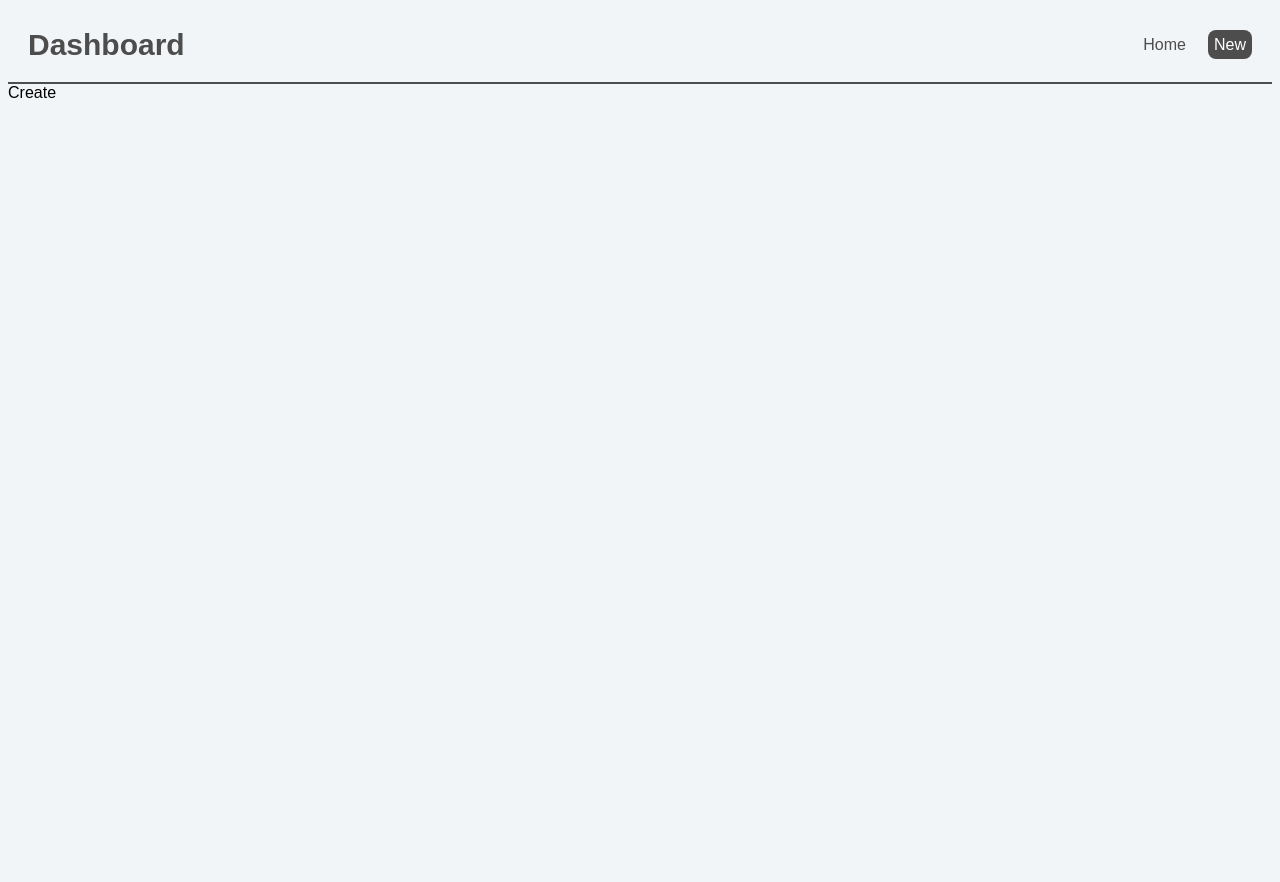
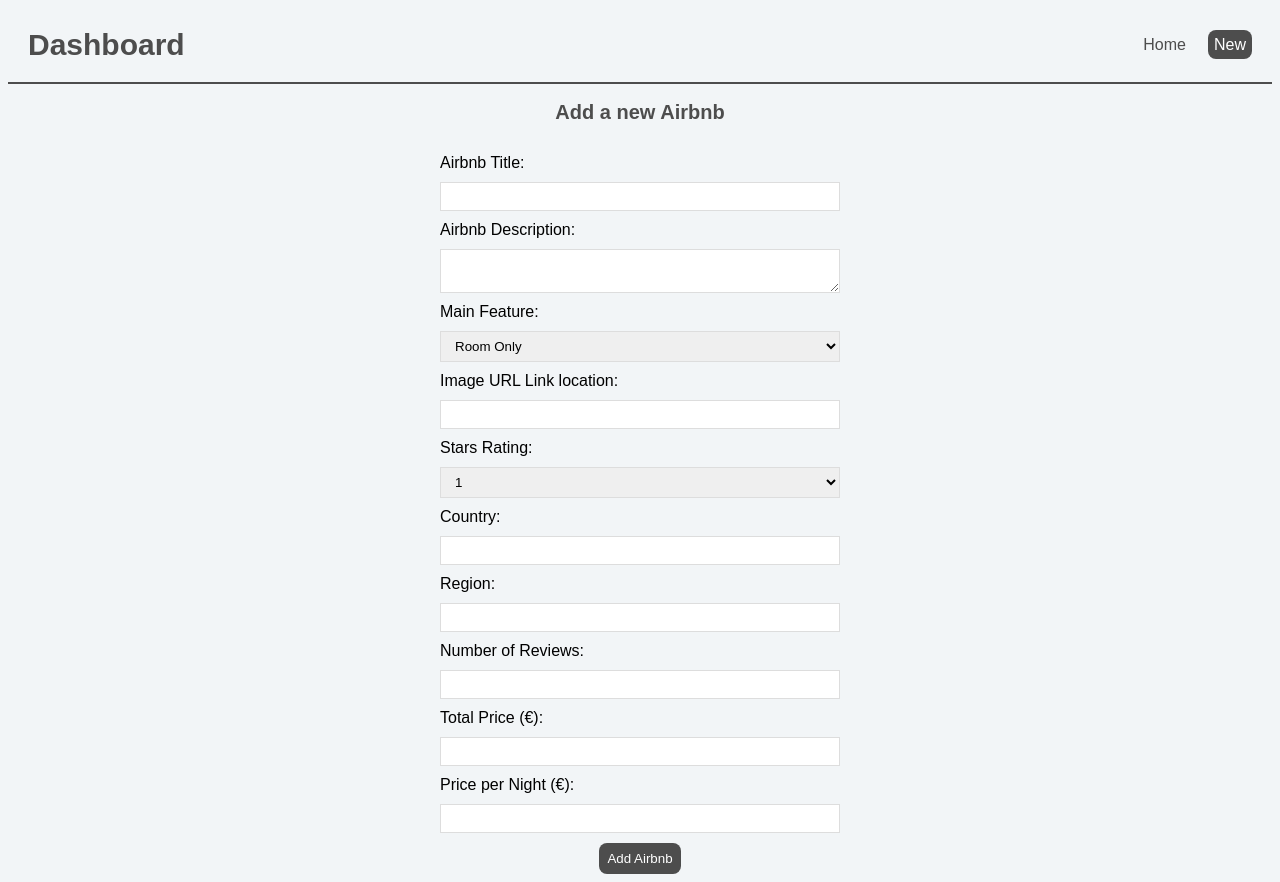
Before and after one commit to Nant1ng/Dashboard, a React (Create React App) app: page /create in a window 1280 px wide. Before the commit the page ends 800 px from the top, so only its background shows below. Built offline with nearby package versions, Linux system fonts and the light colour scheme; no server answers.

Commit message:
Added a form

```diff
--- a/src/components/Create.tsx
+++ b/src/components/Create.tsx
@@ -1,11 +1,118 @@
-import React from 'react'
+import React, { useState } from "react";
 
 function Create() {
+  const [title, setTitle] = useState("");
+  const [description, setDescription] = useState("");
+  const [feature, setFeature] = useState("Room Only");
+  const [location, setLocation] = useState("");
+  const [stars, setStars] = useState("1");
+  const [region, setRegion] = useState("");
+  const [country, setCountry] = useState("");
+  const [review, setReview] = useState("");
+  const [totalPrice, setTotalPrice] = useState("");
+  const [perNight, setPerNight] = useState("");
+
+  const addNewAirbnb = (e: React.FormEvent<HTMLFormElement>) => {
+    e.preventDefault();
+  };
+
   return (
-    <div>
-      Create
+    <div className="create">
+      <h2>Add a new Airbnb</h2>
+      <form onSubmit={(e) => addNewAirbnb(e)}>
+        <label>Airbnb Title:</label>
+        <input
+          type="text"
+          required
+          value={title}
+          onChange={(e) => setTitle(e.target.value)}
+        />
+        <label>Airbnb Description:</label>
+        <textarea
+          required
+          value={description}
+          onChange={(e) => setDescription(e.target.value)}
+        ></textarea>
+        <label>Main Feature:</label>
+        <select value={feature} onChange={(e) => setFeature(e.target.value)}>
+          <option value="Room Only">Room Only</option>
+          <option value="Room with Breakfast included">
+            Room with Breakfast included
+          </option>
+          <option value="Local Charges Payable at Airbnb">
+            Local Charges Payable at Airbnb
+          </option>
+          <option value="Free Parking for all guests">
+            Free Parking for all guests
+          </option>
+          <option value="Free WiFi">Free WiFi</option>
+          <option value="Spa and wellness centre included">
+            Spa and wellness centre included
+          </option>
+          <option value="Private parking at the Airbnb">
+            Private parking at the Airbnb
+          </option>
+          <option value="Restaurant & Bar">Restaurant & Bar</option>
+          <option value="Swimming pool">Swimming pool</option>
+          <option value="Room and Parking">Room and Parking</option>
+        </select>
+
+        <label>Image URL Link location:</label>
+        <input
+          type="text"
+          required
+          value={location}
+          onChange={(e) => setLocation(e.target.value)}
+        />
+        <label>Stars Rating:</label>
+        <select value={stars} onChange={(e) => setStars(e.target.value)}>
+          <option value="1">1</option>
+          <option value="2">2</option>
+          <option value="3">3</option>
+          <option value="4">4</option>
+          <option value="5">5</option>
+        </select>
+        <label>Country:</label>
+        <input
+          type="text"
+          required
+          value={country}
+          onChange={(e) => setCountry(e.target.value)}
+        />
+        <label>Region:</label>
+        <input
+          type="text"
+          required
+          value={region}
+          onChange={(e) => setRegion(e.target.value)}
+        />
+        <label>Number of Reviews:</label>
+        <input
+          type="number"
+          required
+          min="1"
+          max="1000"
+          value={review}
+          onChange={(e) => setReview(e.target.value)}
+        />
+        <label>Total Price (€):</label>
+        <input
+          type="text"
+          required
+          value={totalPrice}
+          onChange={(e) => setTotalPrice(e.target.value)}
+        />
+        <label>Price per Night (€):</label>
+        <input
+          type="text"
+          required
+          value={perNight}
+          onChange={(e) => setPerNight(e.target.value)}
+        />
+        <button>Add Airbnb</button>
+      </form>
     </div>
-  )
+  );
 }
 
-export default Create
+export default Create;
```
Also changed, not shown: src/components/Information.tsx (+5 -2 lines).
